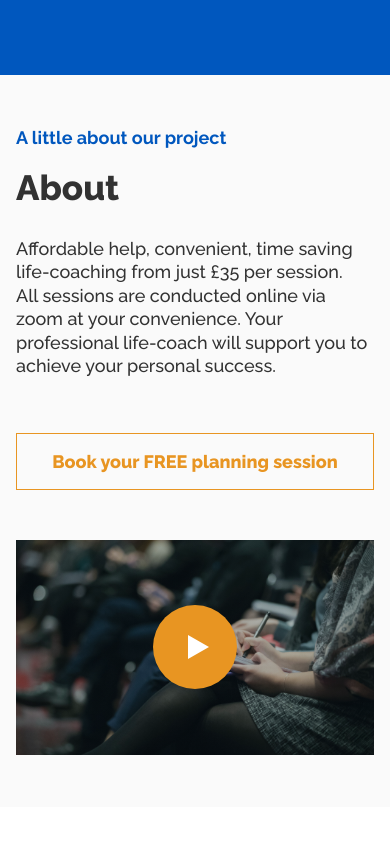
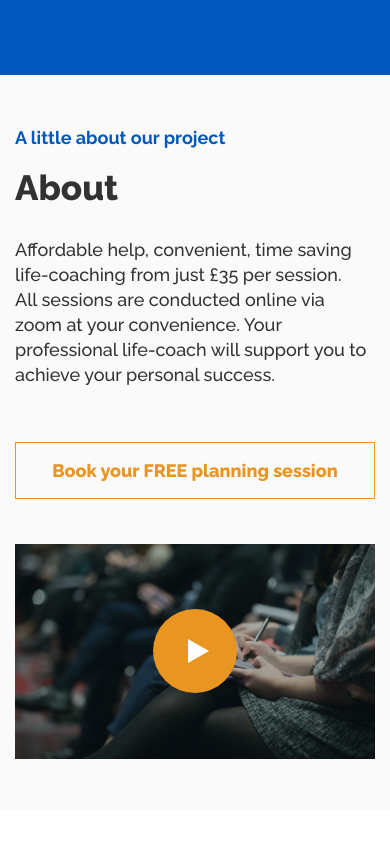
Before and after one commit to Pavel-Surkov/coach, a website: page public/index.html in a window 390 px wide. Shown: the part 580-1424 px from the top of the page. Drawn offline with Linux system fonts and the light colour scheme.

Commit message:
adds better solutuon for about section

```diff
--- a/app/scss/components/_about.scss
+++ b/app/scss/components/_about.scss
@@ -1,25 +1,24 @@
 .about {
-	& .container {
-		position: absolute;
-		left: 0;
-		top: 0;
-		padding-left: calc(((100% - 1744px) / 2) + 15px);
-		box-sizing: border-box;
-		height: 100%;
-		& .row {
-			height: 100%;
-		}
-	}
 	&-wrapper {
 		background: $light-100;
-		position: relative;
+	}
+	&-grid {
+		display: grid;
+		padding-left: calc((100% - 1744px) / 2);
+		grid-template-columns: calc(50% - ((100% - 1744px) / 2)) auto;
+	}
+	&-video {
+		display: grid;
+		place-items: center;
+		width: 100%;
+		min-height: 640px;
+		background: linear-gradient(rgba($black-100, .3)), image('about-video.jpg') no-repeat 50% / cover;
 	}
 	&-text {
-		margin: 0 auto;
-		&__wrapper {
-			@include flex(row, center);
-			padding: 15px;
-			box-sizing: border-box;
+		@include flex(column, flex-start, center);
+		padding-right: 70px;
+		&__title {
+			margin-top: 12px;
 		}
 		&__text {
 			margin: 0;
@@ -27,63 +26,30 @@
 			font-size: 2rem;
 			line-height: 1.4;
 			font-weight: 500;
-			&_founders {
-				margin: 0;
-				font-weight: 400;
-				&:first-child {
-					margin-bottom: 14px;
-				}
-			}
 		}
 		&__btn {
 			margin-top: 32px;
-		}
-	}
-	&-video {
-		position: relative;
-		z-index: 5;
-		display: grid;
-		place-items: center;
-		width: calc(100% + 15px);
-		height: 100%;
-		min-height: 640px;
-		background: linear-gradient(rgba($black-100, .3)), image('about-video.jpg') no-repeat 50% / cover;
-	}
-	&_founders {
-		& .about-video {
-			min-height: 520px;
-		}
-		& .about-wrapper {
-			margin-top: 120px;
-			background: $white;
-		}
-		& .container {
-			min-height: 100%;
-			height: auto;
-			& .row {
-				min-height: 100%;
-				height: auto;
-			}
 		}
 	}
 }
 
 @media screen and (max-width: 1743px) {
 	.about {
-		& .container {
-			padding-left: calc(((100% - 1320px) / 2) + 15px);
+		&-grid {
+			padding-left: calc((100% - 1329px) / 2);
+			grid-template-columns: calc(50% - ((100% - 1329px) / 2)) auto;
+		}
+		&-text {
+			padding-right: 40px;
 		}
 	}
 }
 
 @media screen and (max-width: 1329px) {
 	.about {
-		& .container {
-			padding-left: calc(((100% - 970px) / 2) + 15px);
-			box-sizing: content-box;
-		}
-		&-text {
-			padding-right: 30px;
+		&-grid {
+			padding-left: calc((100% - 991px) / 2);
+			grid-template-columns: calc(50% - ((100% - 991px) / 2)) auto;
 		}
 		&-video {
 			min-height: 480px;
@@ -97,38 +63,25 @@
 
 @media screen and (max-width: 991px) {
 	.about {
-		& .container {
-			position: relative;
-			padding: 0 16px;
-			box-sizing: border-box;
+		&-wrapper {
+			padding: 50px 0;
 		}
-		& .container-fluid {
+		&-grid {
 			max-width: 720px;
+			padding: 0 15px;
 			margin: 0 auto;
-			padding: 0 15px;
-			box-sizing: border-box;
-			padding-bottom: 52px;
-		}
-		&_founders {
-			& .about-wrapper {
-				margin: 0;
-			}
-		}
-		&-video {
-			width: 100%;
+			grid-template-columns: 100%;
+			grid-template-rows: auto auto;
 		}
 		&-text {
+			margin-bottom: 45px;
 			padding: 0;
-			&__wrapper {
-				padding: 0 15px;
-				margin: 50px 0;
+			&__btn {
+				margin-top: 55px;
 			}
 			&__text {
 				font-size: 1.8rem;
-				line-height: 1.31;
-			}
-			&__btn {
-				margin-top: 55px;
+				line-height: 1.39;
 			}
 		}
 	}
--- a/public/index.html
+++ b/public/index.html
@@ -72,9 +72,7 @@
 		</section>
 		<section class="about">
 			<div class="about-wrapper">
-				<div class="container">
-					<div class="row">
-						<div class="about-text__wrapper col-12 col-lgs-6">
+				<div class="about-grid">
 					<div class="about-text">
 						<p class="subtitle about-text__subtitle">A little about our project</p>
 						<h2 class="title title_size-m about-text__title">About</h2>
@@ -84,20 +82,12 @@
 						</p>
 						<button class="btn btn_size-l btn_transparent about-text__btn">Book your FREE planning session</button>
 					</div>
-						</div>
-					</div>
-				</div>
-				<div class="container-fluid">
-					<div class="row justify-content-end">
-						<div class="col-12 col-lgs-6">
 					<button class="about-video" aria-label="play video">
 						<svg width="120" height="120" viewBox="0 0 120 120" fill="none" xmlns="http://www.w3.org/2000/svg">
 							<circle cx="60" cy="60" r="60" fill="#E89522" />
 							<path d="M80 60L50 77.3205L50 42.6795L80 60Z" fill="white" />
 						</svg>
 					</button>
-						</div>
-					</div>
 				</div>
 			</div>
 		</section>
```
Also changed, not shown: app/assets/index.html (+1 -11 lines), public/css/application.css. Lines whose indentation alone changed are shown as unchanged.
